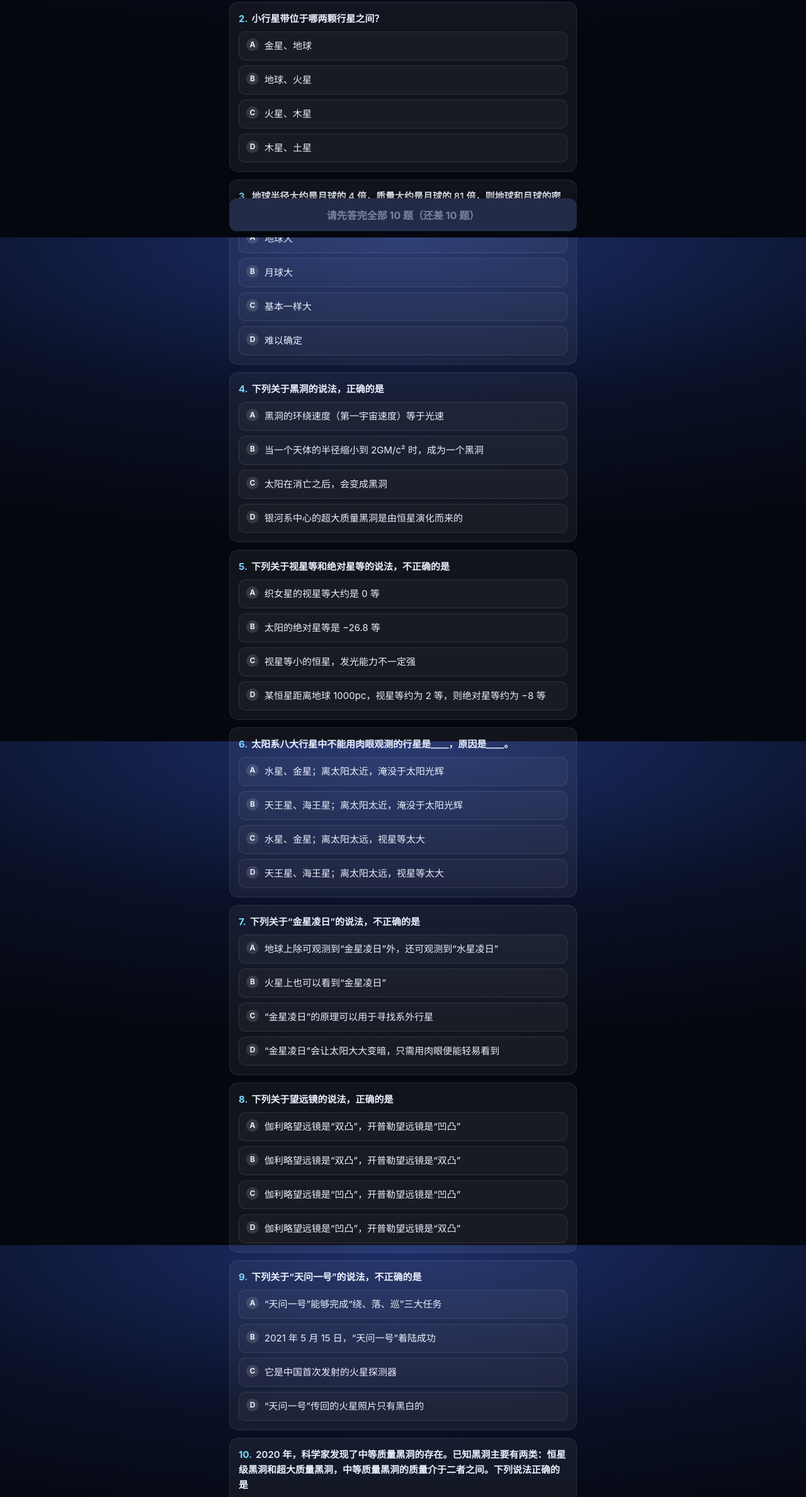
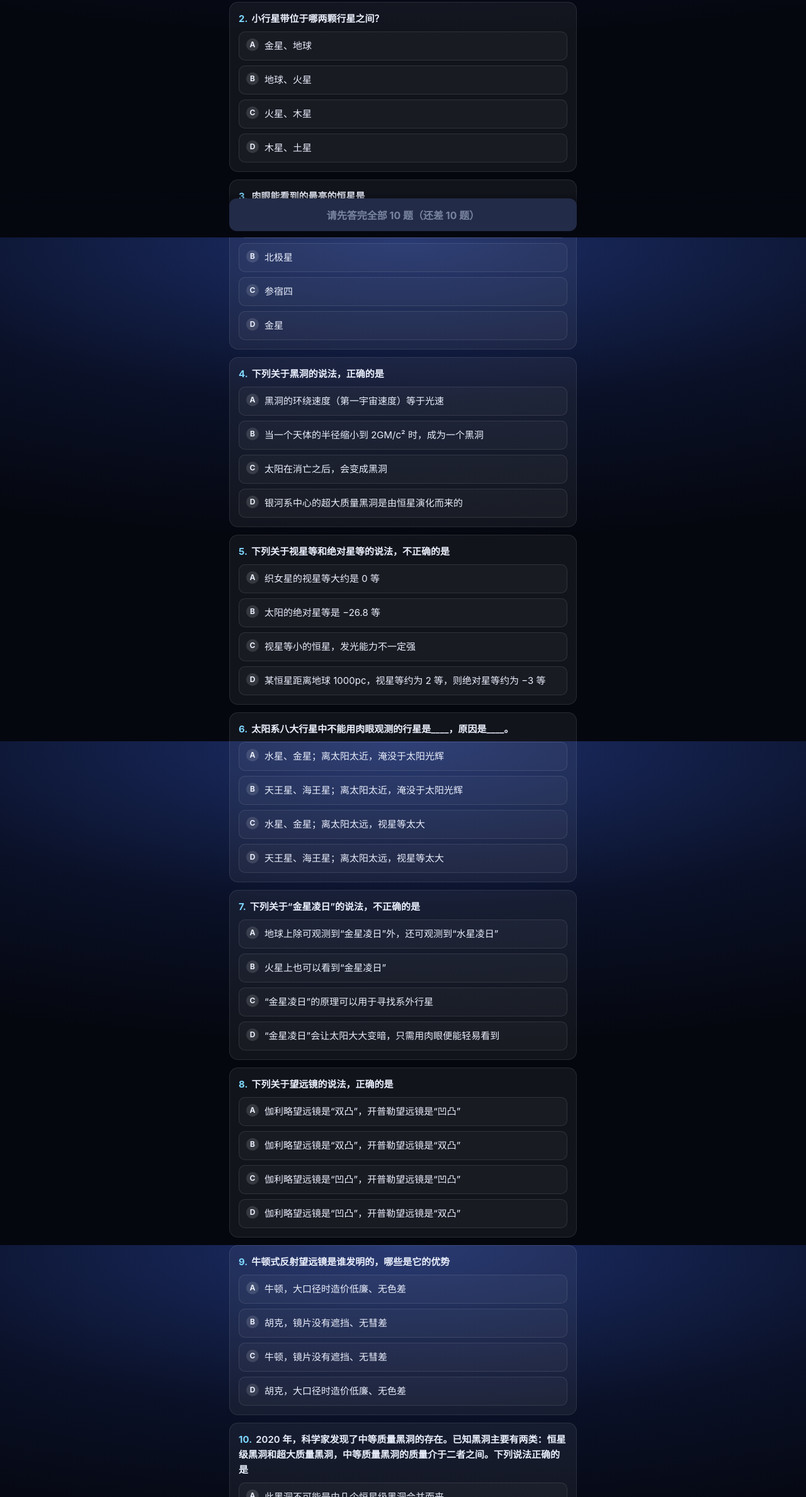
Before and after one commit to stevehuang7/astro-quiz, a plain HTML site: page b/index.html in a window 1280 px wide. Shown: the part 423-2800 px from the top of the page at 63% size. Drawn offline with Linux system fonts and the light colour scheme.

Commit message:
Add new quiz questions to index.html

```diff
--- a/b/index.html
+++ b/b/index.html
@@ -41,13 +41,13 @@ body{margin:0;font:15px/1.6 -apple-system,BlinkMacSystemFont,"PingFang SC","Micr
 var QS=[
 {q:"受光速的影响，我们看到的太阳，实际上是多长时间之前的样子？",o:["很短（远远小于 1 秒钟）","3 分钟","8 分钟","15 分钟"],a:2,e:"日地平均距离约 1.5 亿公里，光速约 30 万公里/秒，阳光走完这段路约需 8 分 20 秒。"},
 {q:"小行星带位于哪两颗行星之间？",o:["金星、地球","地球、火星","火星、木星","木星、土星"],a:2,e:"小行星带位于火星与木星轨道之间，是太阳系形成时被木星引力“拦住”、未能聚合成行星的残留物质。"},
-{q:"地球半径大约是月球的 4 倍，质量大约是月球的 81 倍，则地球和月球的密度？",o:["地球大","月球大","基本一样大","难以确定"],a:2,e:"密度 ρ ∝ M / R³，81 / 4³ ≈ 1.27，两者密度处于同一量级、相差不大，故选“基本一样大”。"},
+{q:"肉眼能看到的最亮的恒星是",o:["天狼星","北极星","参宿四","金星"],a:0,e:"天狼星视星等约 −1.46 等，是全天最亮的恒星。金星看起来更亮（约 −4 等），但它是行星、不是恒星；北极星约 2 等，参宿四约 0.5 等（变星）。"},
 {q:"下列关于黑洞的说法，正确的是",o:["黑洞的环绕速度（第一宇宙速度）等于光速","当一个天体的半径缩小到 2GM/c² 时，成为一个黑洞","太阳在消亡之后，会变成黑洞","银河系中心的超大质量黑洞是由恒星演化而来的"],a:1,e:"2GM/c² 就是史瓦西半径。黑洞表面是“逃逸速度”等于光速，而非环绕速度（A 错）；太阳质量太小，最终会成为白矮星（C 错）；银心超大质量黑洞主要由气体吸积与并合长大（D 错）。"},
-{q:"下列关于视星等和绝对星等的说法，不正确的是",o:["织女星的视星等大约是 0 等","太阳的绝对星等是 −26.8 等","视星等小的恒星，发光能力不一定强","某恒星距离地球 1000pc，视星等约为 2 等，则绝对星等约为 −8 等"],a:1,e:"−26.8 等是太阳的“视星等”，它的绝对星等约 +4.8 等，故 B 不正确。距离 1000pc 时 M = m − 5lg(d/10) = 2 − 10 = −8 等，D 正确。"},
+{q:"下列关于视星等和绝对星等的说法，不正确的是",o:["织女星的视星等大约是 0 等","太阳的绝对星等是 −26.8 等","视星等小的恒星，发光能力不一定强","某恒星距离地球 1000pc，视星等约为 2 等，则绝对星等约为 −3 等"],a:1,e:"−26.8 等是太阳的“视星等”，它的绝对星等约 +4.8 等，故 B 不正确。按 M = m − 2.5lg(d/10) 计算：2 − 2.5 × 2 = −3 等，D 正确。"},
 {q:"太阳系八大行星中不能用肉眼观测的行星是____，原因是____。",o:["水星、金星；离太阳太近，淹没于太阳光辉","天王星、海王星；离太阳太近，淹没于太阳光辉","水星、金星；离太阳太远，视星等太大","天王星、海王星；离太阳太远，视星等太大"],a:3,e:"水星、金星都能用肉眼看到，金星还是全天最亮的行星；天王星约 6 等、海王星约 8 等，太暗，肉眼看不到，故选 D。"},
 {q:"下列关于“金星凌日”的说法，不正确的是",o:["地球上除可观测到“金星凌日”外，还可观测到“水星凌日”","火星上也可以看到“金星凌日”","“金星凌日”的原理可以用于寻找系外行星","“金星凌日”会让太阳大大变暗，只需用肉眼便能轻易看到"],a:3,e:"金星视直径极小，凌日时太阳亮度几乎没有变化，而且必须用带减光滤镜的望远镜观测——绝不能用肉眼直视太阳，故 D 错误。"},
 {q:"下列关于望远镜的说法，正确的是",o:["伽利略望远镜是“双凸”，开普勒望远镜是“凹凸”","伽利略望远镜是“双凸”，开普勒望远镜是“双凸”","伽利略望远镜是“凹凸”，开普勒望远镜是“凹凸”","伽利略望远镜是“凹凸”，开普勒望远镜是“双凸”"],a:3,e:"伽利略式用凸透镜作物镜、凹透镜作目镜（凹凸），成正立像；开普勒式物镜和目镜都是凸透镜（双凸），成倒立像，视场更大。"},
-{q:"下列关于“天问一号”的说法，不正确的是",o:["“天问一号”能够完成“绕、落、巡”三大任务","2021 年 5 月 15 日，“天问一号”着陆成功","它是中国首次发射的火星探测器","“天问一号”传回的火星照片只有黑白的"],a:3,e:"“天问一号”与“祝融号”火星车传回了大量彩色影像，D 错误；A、B、C 均正确。"},
+{q:"牛顿式反射望远镜是谁发明的，哪些是它的优势",o:["牛顿，大口径时造价低廉、无色差","胡克，镜片没有遮挡、无彗差","牛顿，镜片没有遮挡、无彗差","胡克，大口径时造价低廉、无色差"],a:0,e:"牛顿于 1668 年制成第一台反射望远镜。反射式用抛物面主镜成像，没有折射望远镜的色差，且大口径时造价远低于同等口径的透镜；但它有副镜造成的中心遮挡，也会带来彗差等像差，所以“没有遮挡、无彗差”是错的。"},
 {q:"2020 年，科学家发现了中等质量黑洞的存在。已知黑洞主要有两类：恒星级黑洞和超大质量黑洞，中等质量黑洞的质量介于二者之间。下列说法正确的是",o:["此黑洞不可能是由几个恒星级黑洞合并而来","此黑洞对现有的黑洞理论提出了挑战","此黑洞的形成过程，不可能和超大质量黑洞的形成过程有相似性","黑洞的合并过程中，质量守恒"],a:1,e:"中等质量黑洞长期“缺席”，它的发现既填补了质量空隙，也对黑洞形成理论提出新问题（B 对）。恒星级黑洞并合可以形成中等质量黑洞（A 错），其形成机制可能与超大质量黑洞有相通之处（C 错），并合会以引力波形式辐射能量、质量并不严格守恒（D 错）。"}];
 var KEY="astro-quiz-2026-v2",ans=[],locked=false;
 for(var i=0;i<QS.length;i++)ans.push(-1);
```
